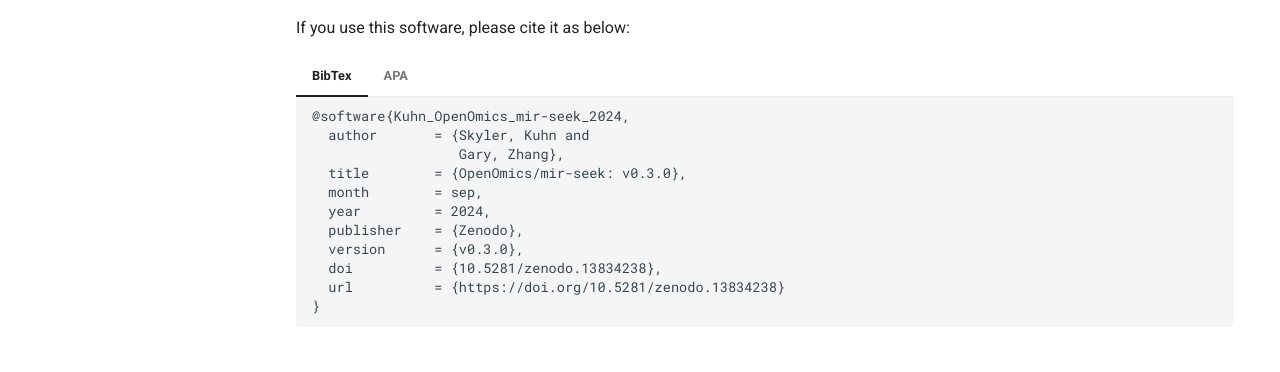
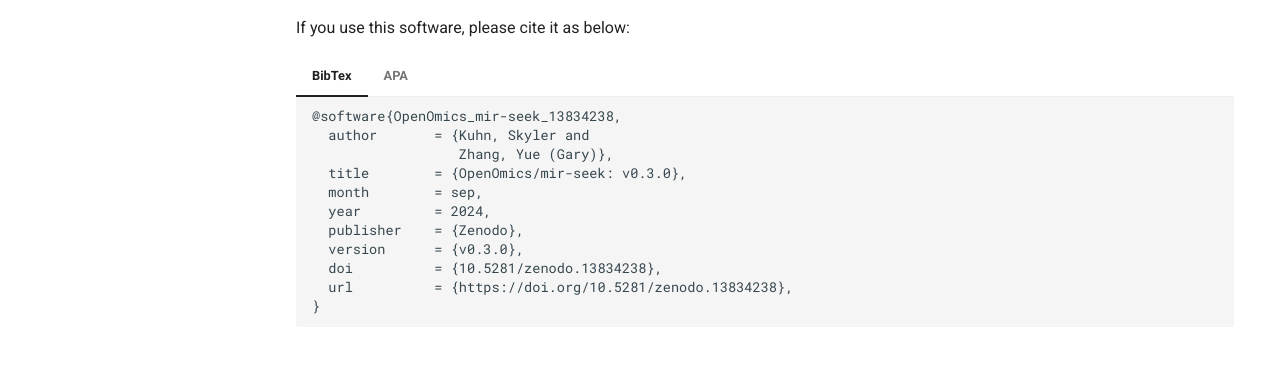
Before and after one commit to OpenOmics/mir-seek, an MkDocs documentation site: the page built from docs/index.md, in a window 1280 px wide and 900 px high, scrolled down 1033 px. Shown: the part 342-714 px from the top of the window. Built offline with MkDocs 1.6.1 and Material for MkDocs 9.7.7, drawn with Linux system fonts in a browser that asks for light colours; comment, search, counter and statistics services are not loaded; the version menu is left out.

Commit message:
Update index.md
Chore: Updating citation information.

````diff
--- a/docs/index.md
+++ b/docs/index.md
@@ -89,23 +89,23 @@
 === "BibTex"
 
     ```
-    @software{Kuhn_OpenOmics_mir-seek_2024,
-      author       = {Skyler, Kuhn and
-                      Gary, Zhang},
+    @software{OpenOmics_mir-seek_13834238,
+      author       = {Kuhn, Skyler and
+                      Zhang, Yue (Gary)},
       title        = {OpenOmics/mir-seek: v0.3.0},
       month        = sep,
       year         = 2024,
       publisher    = {Zenodo},
       version      = {v0.3.0},
       doi          = {10.5281/zenodo.13834238},
-      url          = {https://doi.org/10.5281/zenodo.13834238}
+      url          = {https://doi.org/10.5281/zenodo.13834238},
     }
     ```
 
 === "APA"
 
     ```
-    Skyler, K., & Gary, Z. (2024). OpenOmics/mir-seek: v0.3.0 (v0.3.0). Zenodo. https://doi.org/10.5281/zenodo.13834238
+    Kuhn, S., & Zhang, Y. (Gary) . (2024). OpenOmics/mir-seek: v0.3.0 (v0.3.0). Zenodo. https://doi.org/10.5281/zenodo.13834238
     ```
 
 ## References
````
